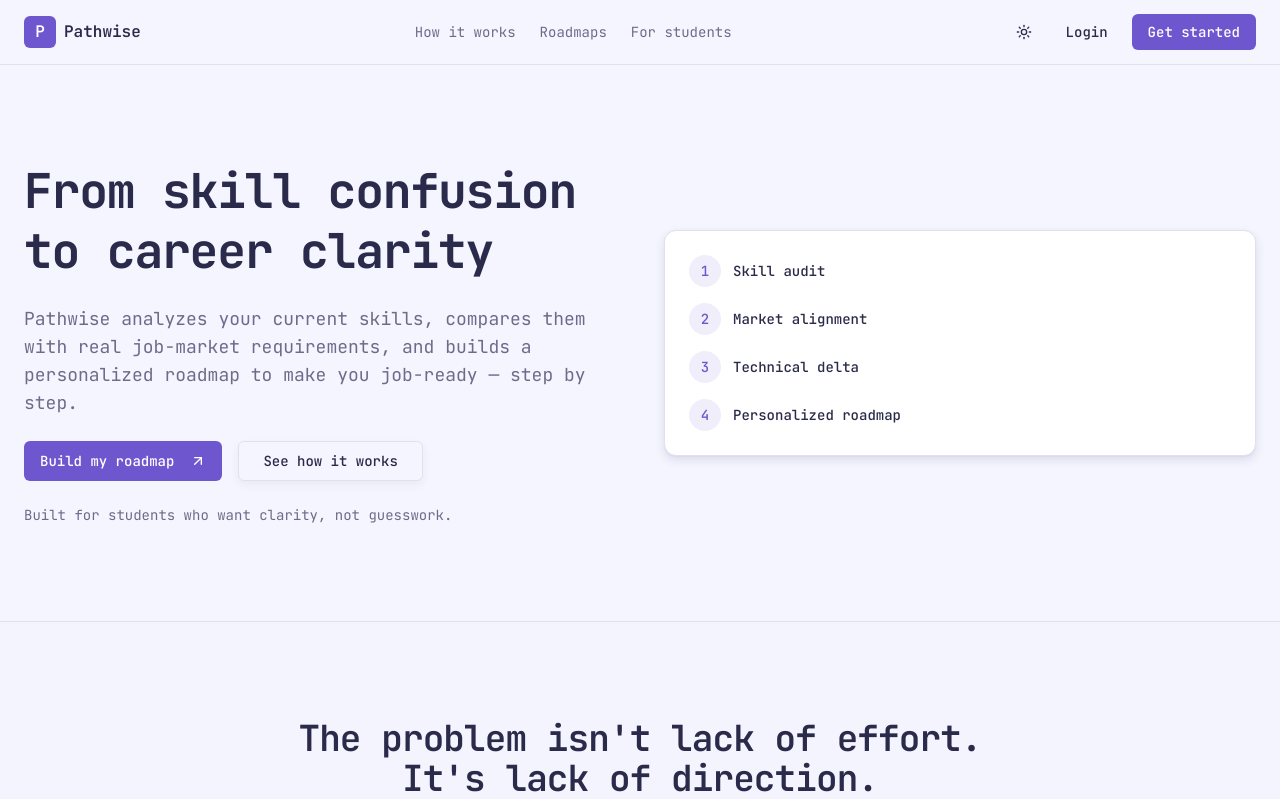
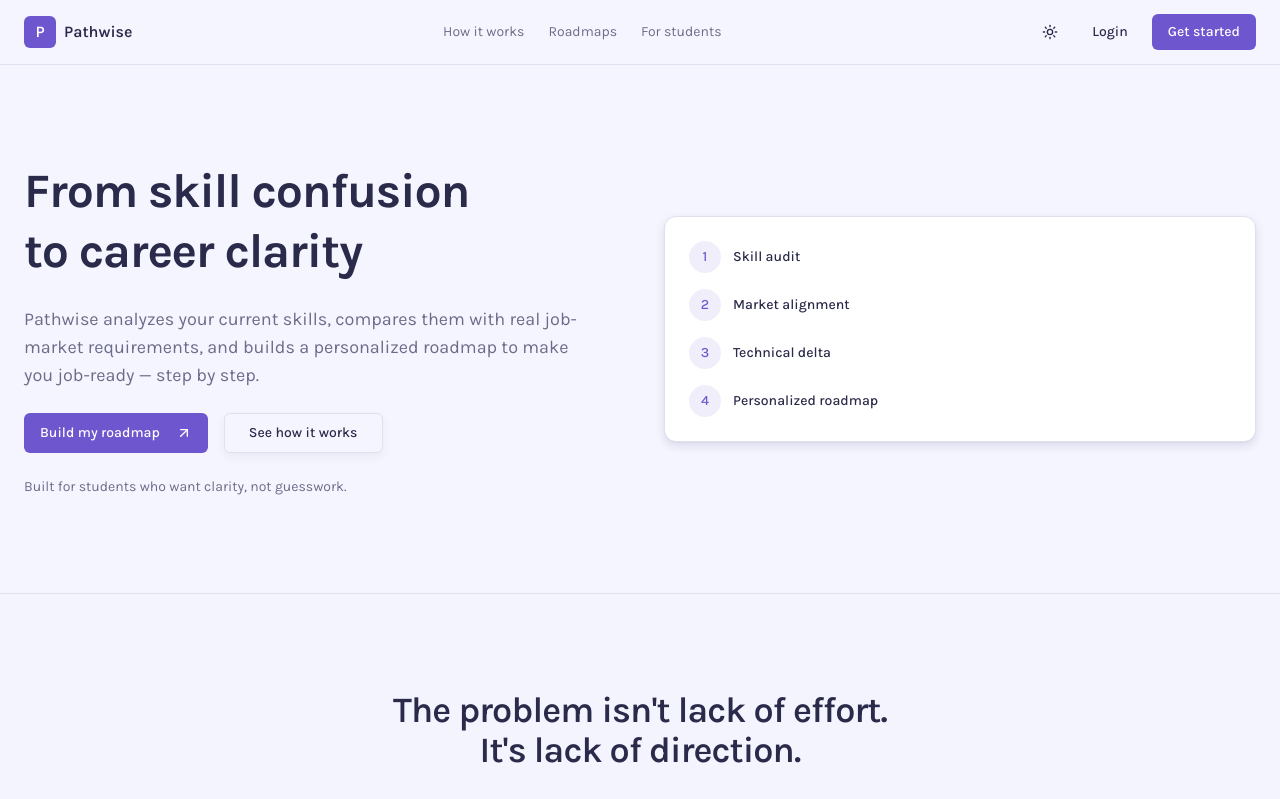
Before and after one commit to kirtanpatel01/pathwise, a Next.js app: page / in a window 1280 px wide. Shown: the top 799 px of the page. Built offline with nearby package versions, Linux system fonts and the light colour scheme; no server answers.

Commit message:
refactor(layout): replace JetBrains Mono with Karla font for improved typography

```diff
--- a/app/layout.tsx
+++ b/app/layout.tsx
@@ -1,11 +1,11 @@
 import type { Metadata } from "next";
-import { Geist, Geist_Mono, JetBrains_Mono } from "next/font/google";
+import { Karla } from "next/font/google";
 import "./globals.css";
 import { ThemeProvider } from "@/components/theme-provider";
 import { Toaster } from "sonner";
 
-const jetBrainsMono = JetBrains_Mono({
-	weight: ["100", "200", "300", "400", "500", "600", "700", "800"],
+const karla = Karla({
+	weight: ["200", "300", "400", "500", "600", "700", "800"],
 	subsets: ["latin"]
 })
 
@@ -22,7 +22,7 @@ export default function RootLayout({
 	return (
 		<html lang="en" suppressHydrationWarning>
 			<body
-				className={`${jetBrainsMono.className} antialiased`}
+				className={`${karla.className} antialiased`}
 			>
 				<ThemeProvider
 					attribute={"class"}
```
